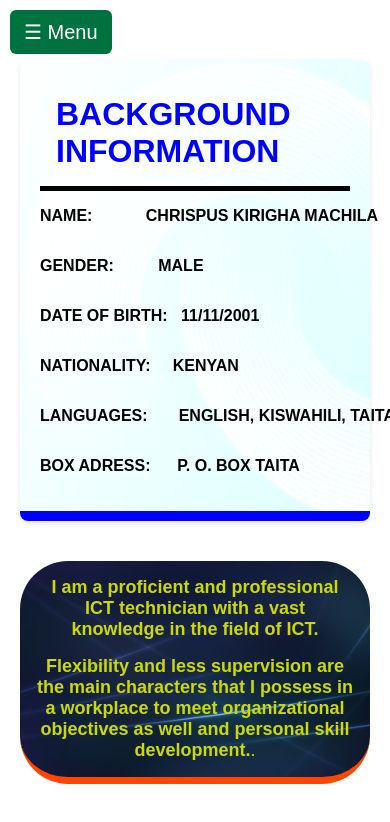
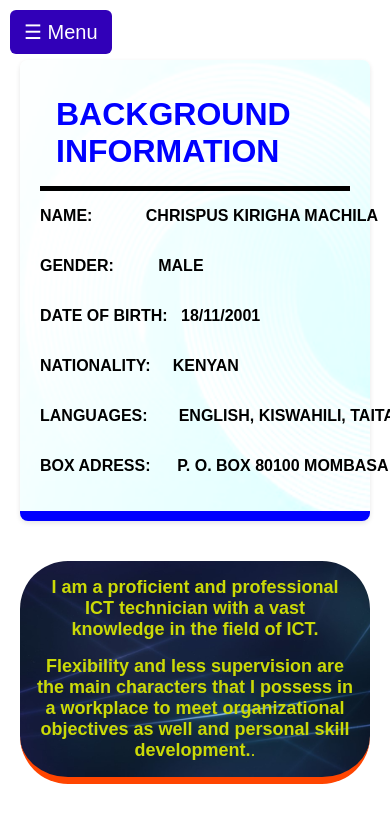
Before and after one commit to boazvidal/Chrispus.com, a plain HTML site: page index.html in a window 390 px wide. Drawn offline with Linux system fonts and the light colour scheme.

Commit message:
Update index.html

```diff
--- a/index.html
+++ b/index.html
@@ -69,7 +69,7 @@
     position: absolute;
     top: 10px;
     left: 10px;
-    background: #00723f;
+    background: #3100b8;
     color: white;
     border: none;
     padding: 10px 14px;
@@ -188,10 +188,10 @@
       <strong>
       <p><pre>NAME:            CHRISPUS KIRIGHA MACHILA</pre></p>
       <p><pre>GENDER:          MALE</p></pre>
-      <p><pre>DATE OF BIRTH:   11/11/2001</pre></p>
+      <p><pre>DATE OF BIRTH:   18/11/2001</pre></p>
       <p><pre>NATIONALITY:     KENYAN</pre></p>
       <p><pre>LANGUAGES:       ENGLISH, KISWAHILI, TAITA</pre></p>
-      <P><pre>BOX ADRESS:      P. O. BOX TAITA</pre></P>
+      <P><pre>BOX ADRESS:      P. O. BOX 80100 MOMBASA </pre></P>
       </strong>
     </div>
 
```
